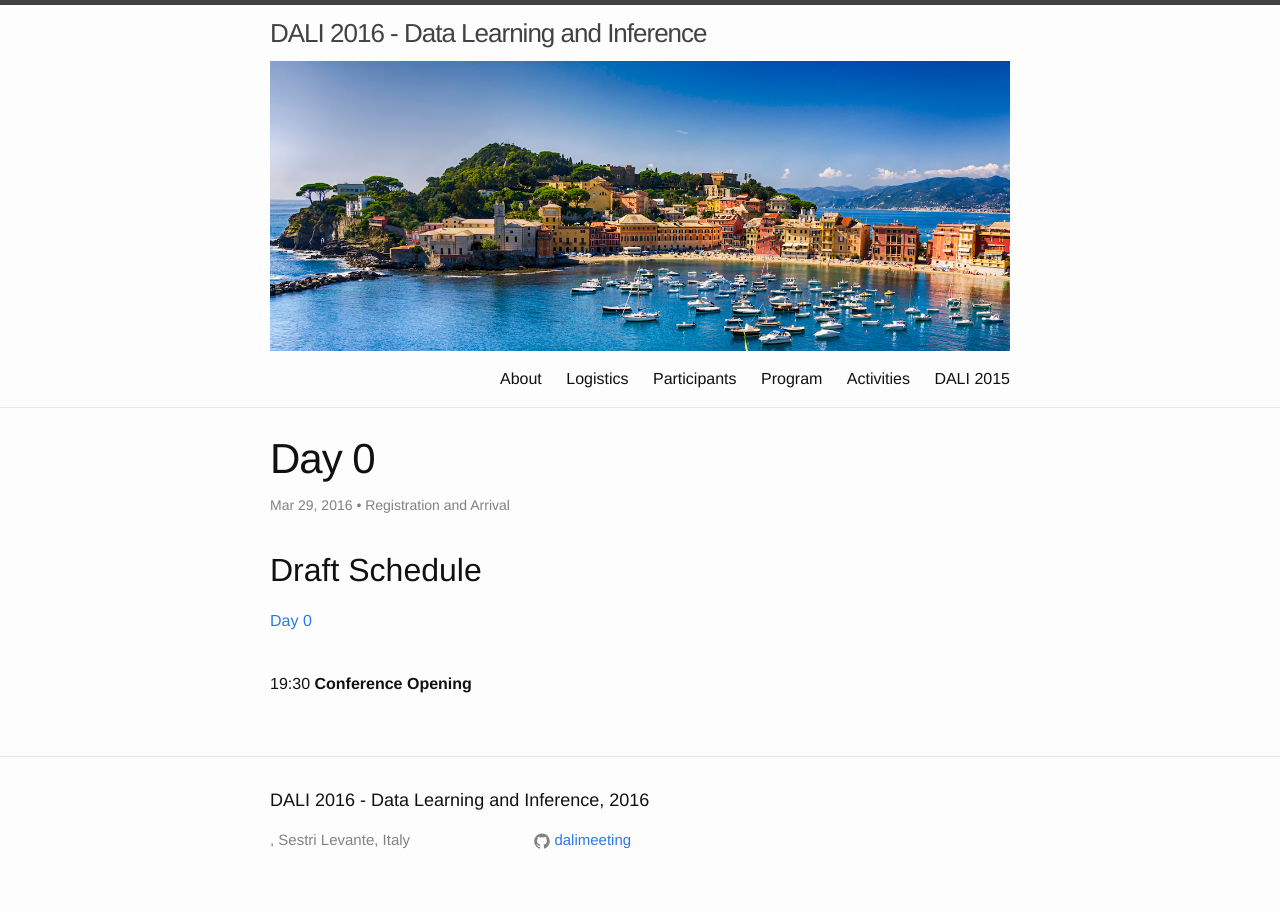
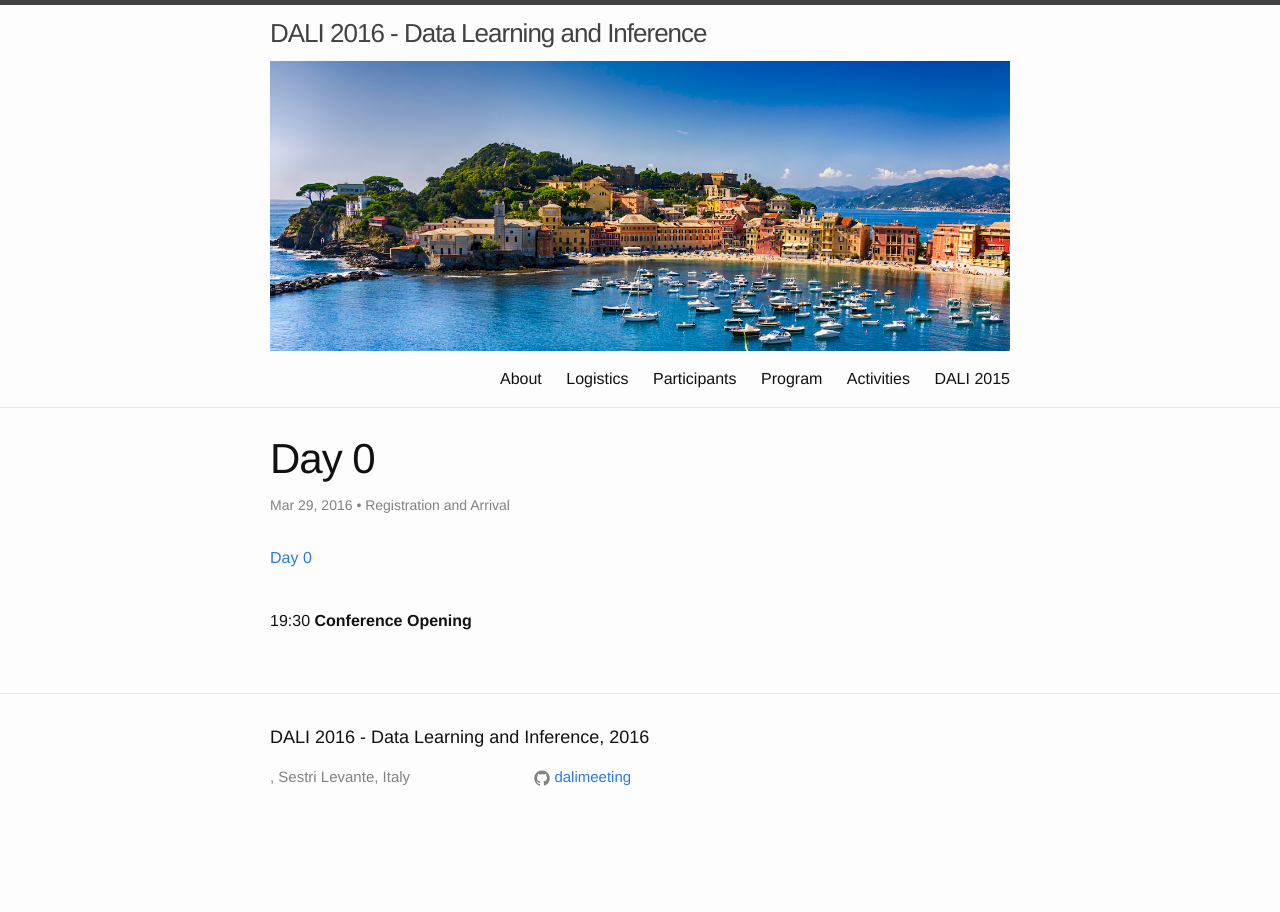
Before and after one commit to dalimeeting/dalimeeting.github.io, a Jekyll site: the page built from _posts/2016-03-29-day-0.md, in a window 1280 px wide. Built offline with Jekyll 4.4.1, drawn with Linux system fonts in a browser that asks for light colours.

Commit message:
Update page to fix autogenerated links.

```diff
--- a/_config.yml
+++ b/_config.yml
@@ -49,7 +49,7 @@
   - 2016-03-30
   - 2016-03-31
   - 2016-04-01
-  draft: True # set to True if the programme is draft only.
+  draft: False # set to True if the programme is draft only.
   sponsors:
   - name: Max-Planck-ETH Center for Learning Systems
     url: "http://learning-systems.org/"
--- a/_layouts/singletrack.html
+++ b/_layouts/singletrack.html
@@ -20,7 +20,7 @@
     {% for post in site.posts reversed %}
     {% unless post.layout == "session" %}
     {% if post.date == page.date %}
-    <p><a href="{{ site.baseurl }}/{{ post.url }}">{{ post.title }}</a></p>
+    <p><a href="/{{ site.baseurl }}/{{ post.url }}">{{ post.title }}</a></p>
     {% endif %}
     {% endunless %}
     {% endfor %}
```
